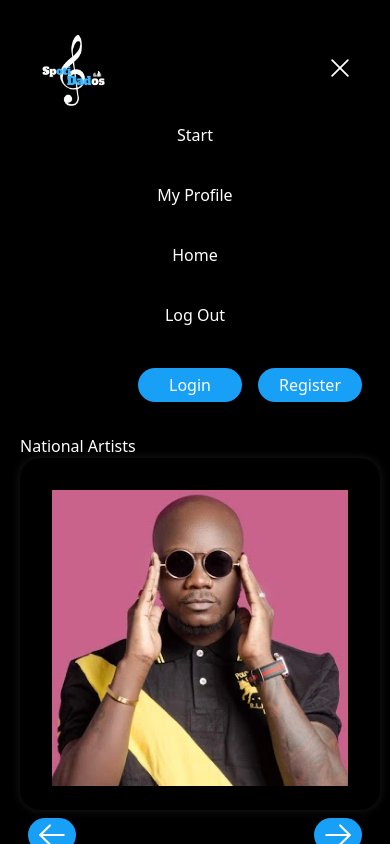
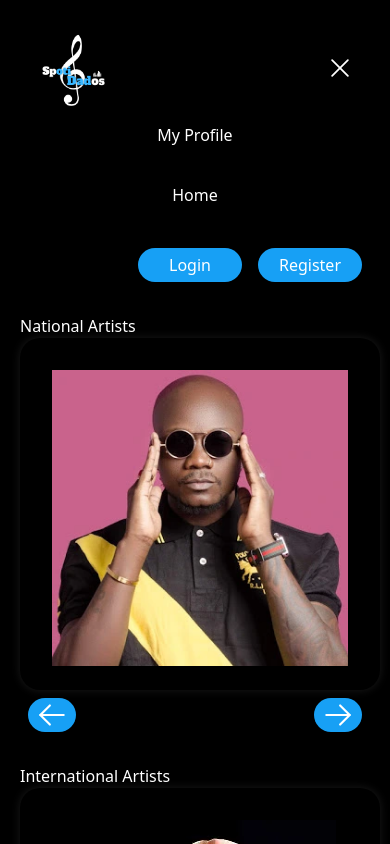
Before and after one commit to maudlyn01/SpotiDados, a React (Vite) app: page /home in a window 390 px wide. Both pictures are taken after a click on the button 340 px from the left and 68 px from the top of the page. Shown: the top 844 px of the page. Built offline with nearby package versions, Linux system fonts and the light colour scheme.

Commit message:
feat: only show logout when the user is loged

```diff
--- a/src/components/header.tsx
+++ b/src/components/header.tsx
@@ -1,9 +1,12 @@
 import { useState } from "react";
-import { NavLink } from "react-router-dom";
+import { NavLink, useLocation } from "react-router-dom";
 import { List, X } from "phosphor-react";
+
+const isLoggedIn = true;
 
 export const Header = () => {
   const [modalOpen, setModalOpen] = useState(false);
+  const { pathname } = useLocation();
   const modal = () => setModalOpen(!modalOpen);
 
   return (
@@ -25,19 +28,20 @@ export const Header = () => {
       {modalOpen && (
 
         <nav className="flex flex-col items-center space-y-3 mt-4 md:hidden text-center">
-          <NavLink to="/" className="burguerMenu" onClick={modal}>
+          {/*<NavLink to="/" className="burguerMenu" onClick={modal}>
             Start
-          </NavLink>
+          </NavLink>*/}
           <NavLink to="/user" className="burguerMenu" onClick={modal}>
             My Profile
           </NavLink>
           <NavLink to="/HomeUser" className="burguerMenu" onClick={modal}>
-
             Home
           </NavLink>
+           {isLoggedIn && pathname !== "/home" && (
           <NavLink to="/home" className="burguerMenu" onClick={modal}>
             Log Out
           </NavLink>
+           )}
 
         </nav>
       )}
```
